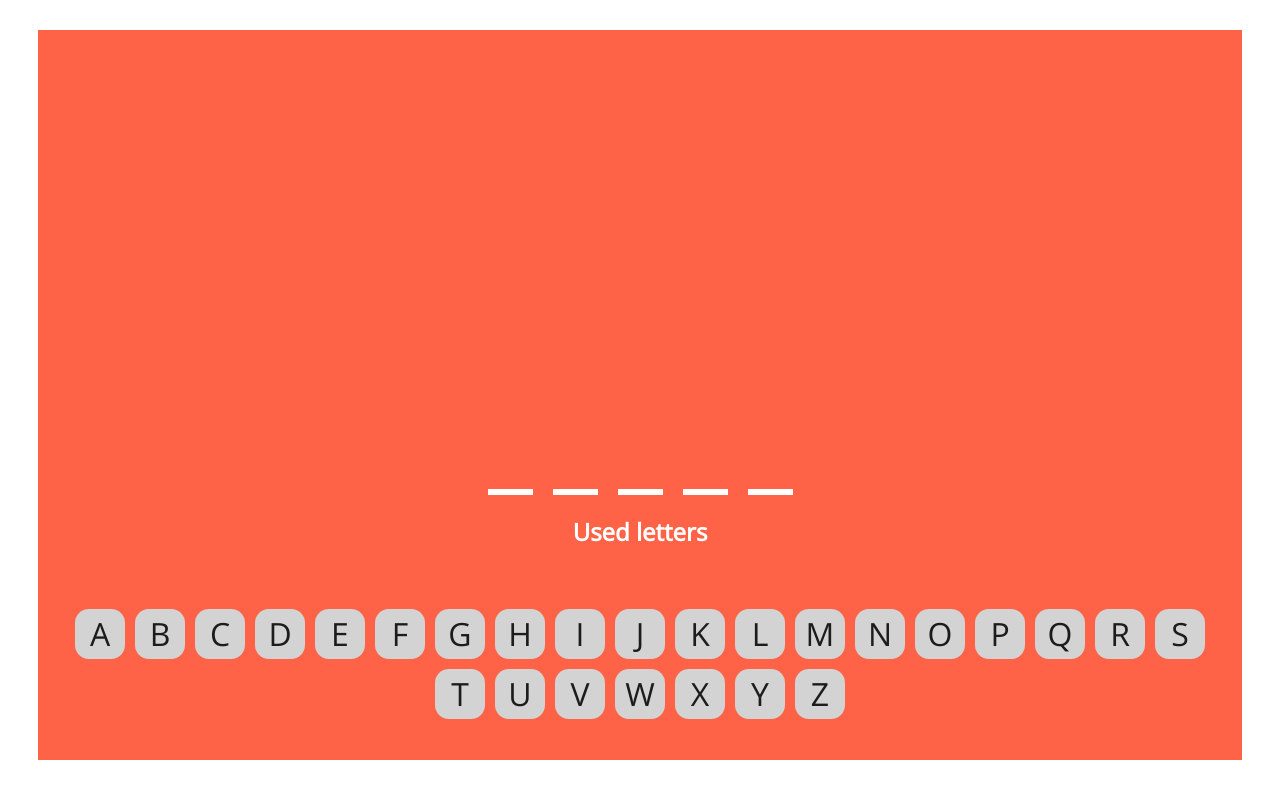
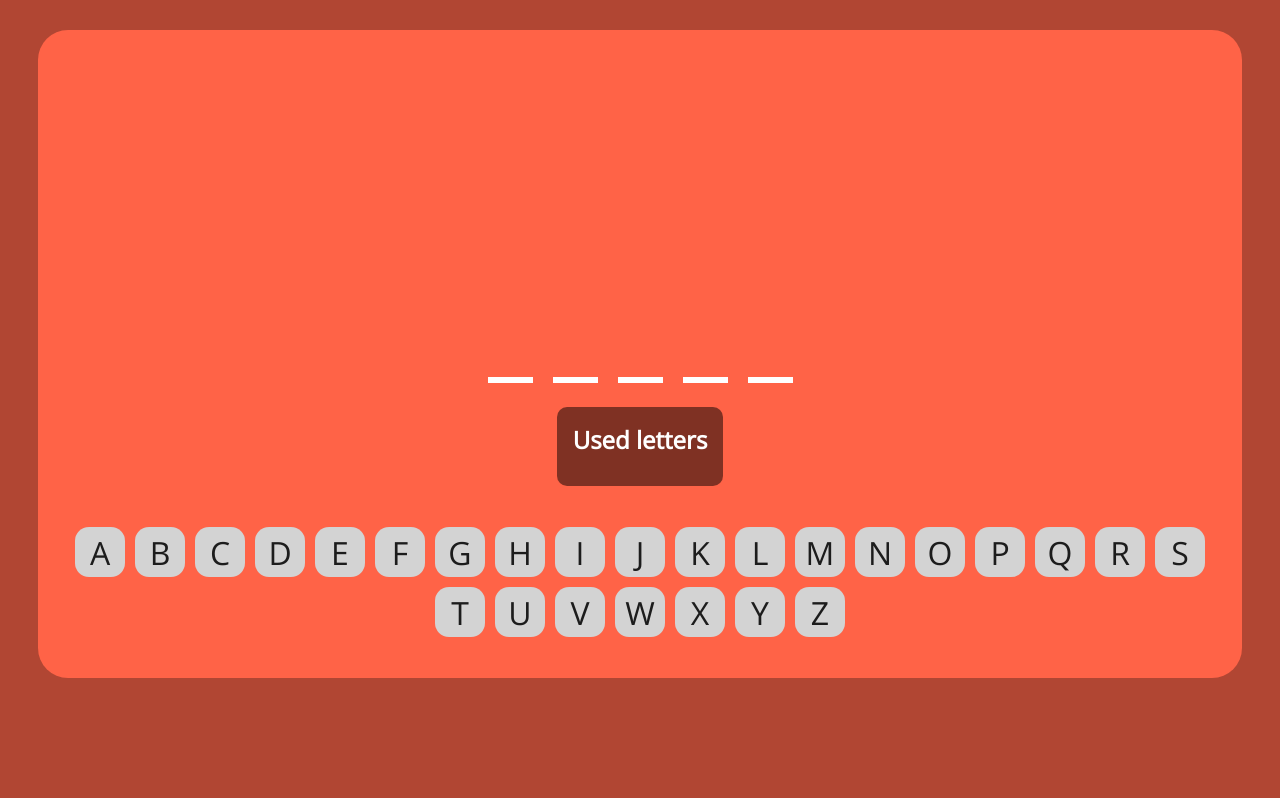
Before and after one commit to pauIbanez/w4ch2-berenguer-pauI, a React (Create React App) app: page / in a window 1280 px wide. Built offline with nearby package versions, Linux system fonts and the light colour scheme.

Commit message:
sass: added som new styles to components

```diff
--- a/src/app.scss
+++ b/src/app.scss
@@ -5,27 +5,17 @@
   margin: 30px;
   background-color: tomato;
   color: white;
+  border-radius: 30px;
 }
 
 .container {
   display: flex;
 }
+body {
+  background-color: #b14633;
+}
 
-.used-letters {
-  list-style: none;
-  margin: 0;
-  padding: 0;
-  display: flex;
-}
 .game-result {
   font-size: 60px;
   height: 60px;
 }
-.letters {
-  padding: 25px;
-  list-style: none;
-  display: flex;
-  flex-wrap: wrap;
-  gap: 10px;
-  justify-content: center;
-}
--- a/src/components/Hangman/Hangman_style.scss
+++ b/src/components/Hangman/Hangman_style.scss
@@ -1,6 +1,6 @@
 svg.hangman {
-  width: 25rem;
-  height: 25rem;
+  width: 18rem;
+  height: 18rem;
 }
 svg > * {
   stroke: white;
--- a/src/components/Letter/Letter_style.scss
+++ b/src/components/Letter/Letter_style.scss
@@ -1,3 +1,12 @@
+.letters {
+  padding: 25px;
+  list-style: none;
+  display: flex;
+  flex-wrap: wrap;
+  gap: 10px;
+  justify-content: center;
+}
+
 .letter {
   background-color: #d3d3d3;
   color: #1c1c1c;
--- a/src/components/UsedLetters/UsedLetters.js
+++ b/src/components/UsedLetters/UsedLetters.js
@@ -3,7 +3,7 @@ import "./UsedLetters_style.scss";
 const UsedLetters = ({ letters }) => {
   return (
     <section className="used-letters-container">
-      <h2>Used letters</h2>
+      <h2 className="used-letters__title">Used letters</h2>
       <ul className="used-letters">
         {letters.map((letter, index, letters) =>
           index !== letters.length - 1 ? (
--- a/src/components/UsedLetters/UsedLetters_style.scss
+++ b/src/components/UsedLetters/UsedLetters_style.scss
@@ -1,8 +1,28 @@
 .used-letters {
   list-style: none;
+  padding: 15px;
+  display: flex;
+  justify-content: center;
   margin: 0;
-  padding: 0;
 }
 
 .used-letter {
+  font-size: 1.5em;
 }
+
+.used-letters-container {
+  display: flex;
+  flex-direction: column;
+  align-items: center;
+  display: flex;
+  flex-direction: column;
+  align-items: center;
+  background-color: #00000080;
+  border-radius: 10px;
+  margin-top: 1.5rem;
+}
+
+.used-letters__title {
+  margin: 0;
+  padding: 1rem 1rem 0 1rem;
+}
```
